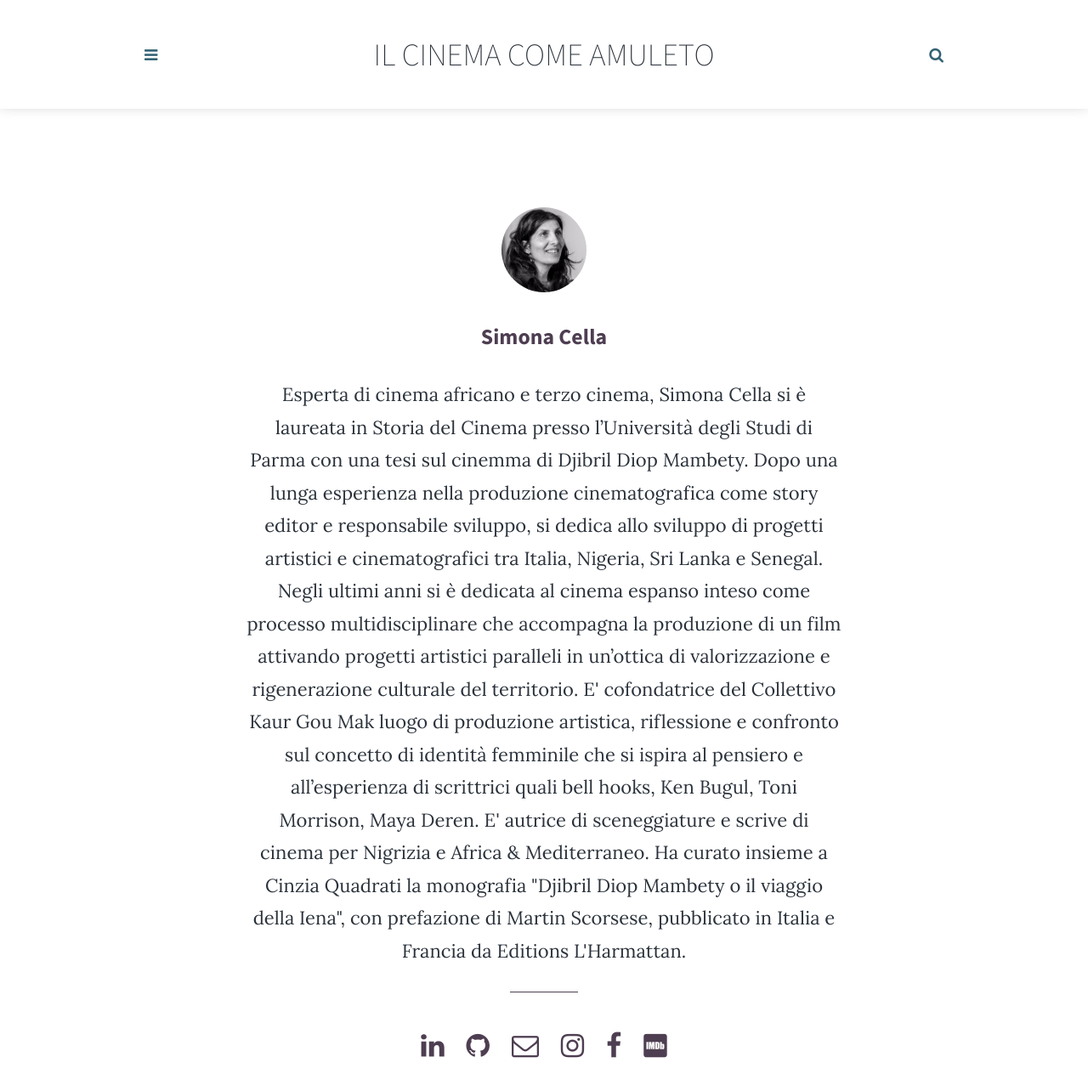
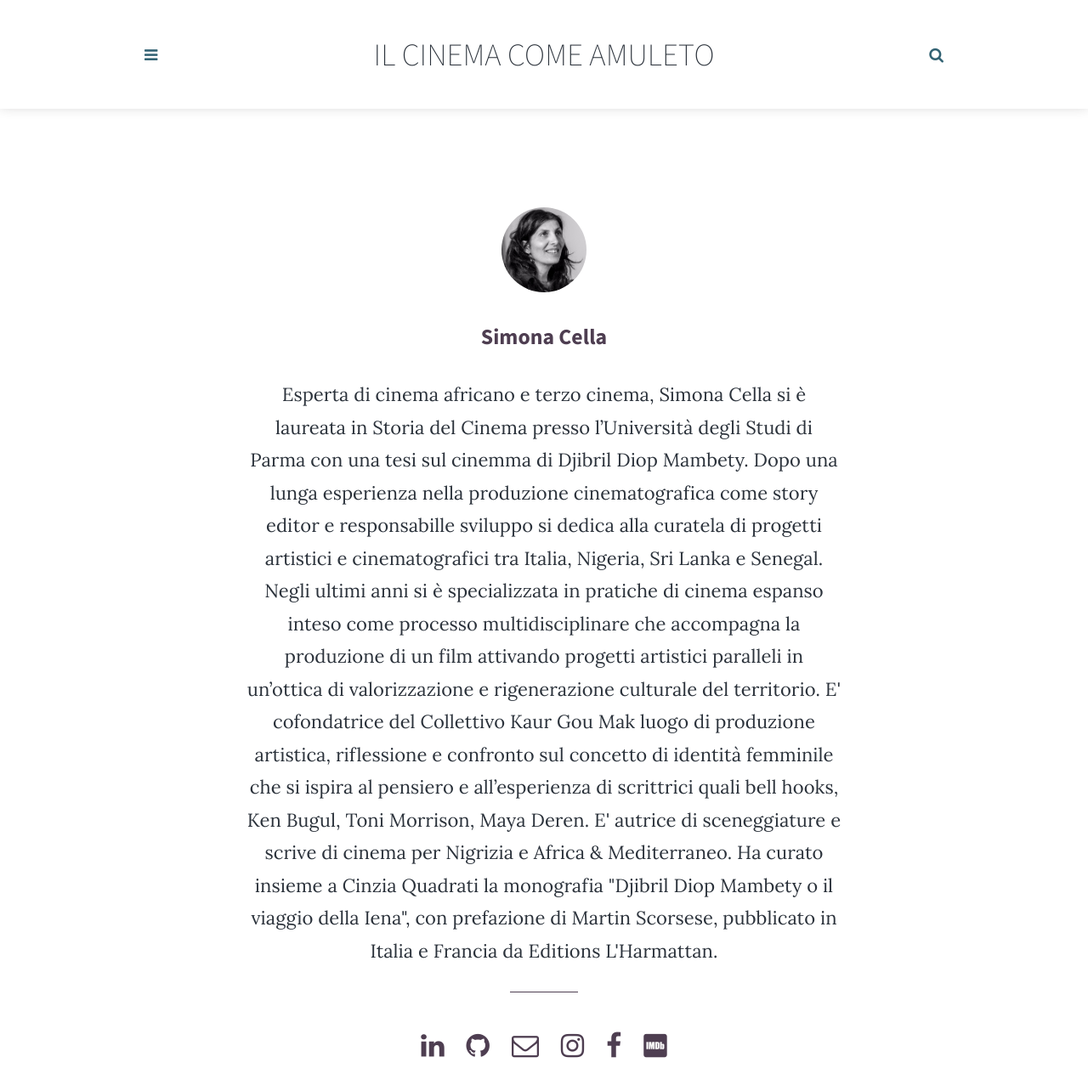
Before and after one commit to simonacella/simonacella.github.io, a Jekyll site: the page built from _pages/about.html, in a window 1280 px wide and 1400 px high. Shown: the top 1284 px of the window at 85% size. Built offline with Jekyll 4.4.1, drawn with Linux system fonts in a browser that asks for light colours; comment, search, counter and statistics services are not loaded.

Commit message:
Revise author biography in site-text.yml
Updated the author's biography with new details and corrections.

```diff
--- a/_data/site-text.yml
+++ b/_data/site-text.yml
@@ -15,9 +15,9 @@ it:
   about_author: "Sceneggiatrice, produttrice, critica cinematografica"
   about_author_long: |
     Esperta di cinema africano e terzo cinema, Simona Cella si è laureata in Storia del Cinema presso l’Università degli Studi di Parma con     una tesi sul cinemma di Djibril Diop Mambety. Dopo una lunga esperienza nella produzione cinematografica come story editor e
-    responsabile sviluppo, si dedica allo sviluppo di progetti artistici e cinematografici tra Italia, Nigeria, Sri Lanka e Senegal.
-    Negli ultimi anni si è dedicata al cinema espanso inteso come processo multidisciplinare che accompagna la produzione di
-    un film attivando progetti artistici paralleli in un’ottica di valorizzazione e rigenerazione culturale del territorio.
+    responsabille sviluppo si dedica alla curatela di progetti artistici e cinematografici tra Italia, Nigeria, Sri Lanka e Senegal.
+    Negli ultimi anni si è specializzata in pratiche di cinema espanso inteso come processo multidisciplinare che accompagna la produzione
+    di un film attivando progetti artistici paralleli in un’ottica di valorizzazione e rigenerazione culturale del territorio.
     E' cofondatrice del Collettivo Kaur Gou Mak luogo di produzione artistica, riflessione e confronto sul concetto di identità femminile
     che si ispira al pensiero e all’esperienza di scrittrici quali bell hooks, Ken Bugul, Toni Morrison, Maya Deren.
     E' autrice di sceneggiature e scrive di cinema per Nigrizia e Africa & Mediterraneo.
```
